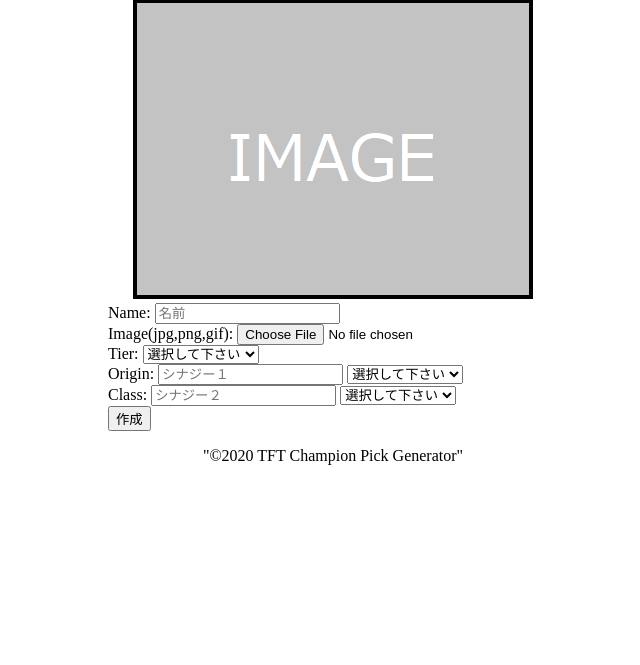
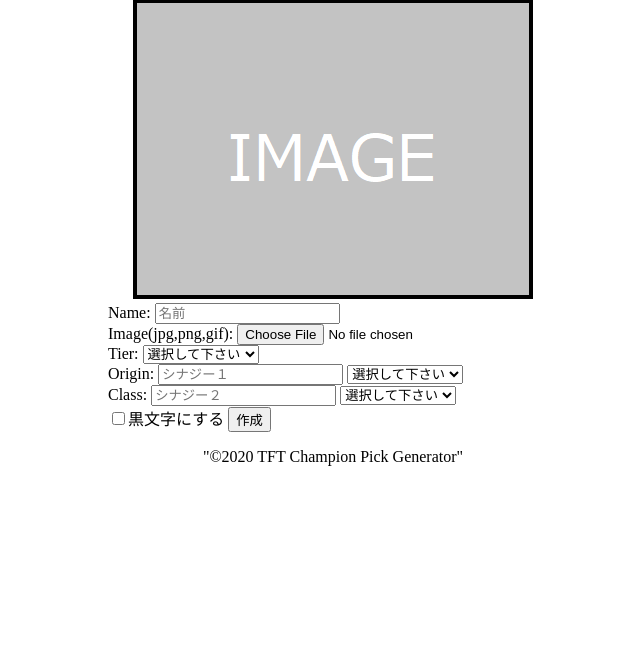
Before and after one commit to ararabo/tftchampionpickgenerator, a Flask app: page / in a window 1280 px wide. Shown: the part 115-780 px from the top of the page, without its empty margins (307-947 px from the left). Run offline with Flask 2, Linux system fonts and the light colour scheme.

Commit message:
black string added

```diff
--- a/application.py
+++ b/application.py
@@ -16,7 +16,8 @@ ATTRIBUTE_IMAGES_DIR='./static/attribute_images'
 SPLASH_IMAGES_DIR='./static/splash_images'
 UPLOAD_IMAGES_DIR='./static/upload_images'
 # フォント設置
-FONT_PATH ='./static/font/YuGothM.TTC'
+FONT_M_PATH ='./static/font/YuGothM.TTC'
+FONT_B_PATH ='./static/font/YuGothB.TTC'
 # ---------------------------------------------------------------------
 # 画像のオーバーレイ
 # ---------------------------------------------------------------------
@@ -39,13 +40,11 @@ def overlayimage(src, overlay, location):
     # OpenCV形式に変換
     return result_image_array
 
-def imagemaker(name,tier,time_s,attribute1,attribute2,attribute1_icon,attribute2_icon,upfile):
+def imagemaker(name,tier,time_s,attribute1,attribute2,attribute1_icon,attribute2_icon,upfile,string_color):
     tier_name='tier'+str(tier)+'_frame.png'
     upfile.save(UPLOAD_IMAGES_DIR + '/' + 'upload.jpg')
     img_tgt=np.array(Image.open(UPLOAD_IMAGES_DIR+'/'+'upload.jpg').convert('RGB').resize((400,225),Image.BILINEAR))
     img_frame = np.array(Image.open(FRAME_IMAGES_DIR+'/'+tier_name))
-
-    # img_tgt=cv2.resize(img_tgt,(400,225))
     x_offset=0
     y_offset=0
     new_img=np.zeros((img_frame.shape[0], img_frame.shape[1], 3), np.uint8)
@@ -59,33 +58,34 @@ def imagemaker(name,tier,time_s,attribute1,attribute2,attribute1_icon,attribute2
     new_img = overlayimage(new_img, img_attribute1, (15, 180))
 
     img_attribute2 = np.array(Image.open(ATTRIBUTE_IMAGES_DIR+'/'+attribute2_icon+'.png').resize((37,37),Image.BILINEAR))
-    # img_attribute1=cv2.imread(ATTRIBUTE_IMAGES_DIR+'/'+ATTRIBUTE_IMAGES_NAME1,cv2.IMREAD_UNCHANGED)
-    # img_attribute1=np.resize(img_attribute1,(int(img_attribute1.shape[0]/2.5),int(img_attribute1.shape[1]/2.5)))
     new_img = overlayimage(new_img, img_attribute2, (15, 140))
 
     img_pil = Image.fromarray(new_img)
     draw = ImageDraw.Draw(img_pil) # drawインスタンスを生成
     message =name
     # 表示する色
-    b,g,r,a = 255,255,255,0 #B(青)・G(緑)・R(赤)・A(透明度)
-    font = ImageFont.truetype(FONT_PATH, 24)
+    if(string_color==None):
+        b,g,r,a = 255,255,255,0 #B(青)・G(緑)・R(赤)・A(透明度)：黒
+    else:
+        b,g,r,a = 0,0,0,0 #B(青)・G(緑)・R(赤)・A(透明度)：白
     position =  (15, 245)# テキスト表示位置
-    draw.text(position, message, font = font , fill = (b, g, r, a) ) # drawにテキストを記載 fill:色 BGRA
+    font_name = ImageFont.truetype(FONT_M_PATH, 16)
+    draw.text(position, message, font = font_name , fill = (255,255,255,0) ) # drawにテキストを記載 fill:色 BGRA
 
-    font_attribute1 = ImageFont.truetype(FONT_PATH, 16)
+    font_attribute1 = ImageFont.truetype(FONT_M_PATH, 16)
     position_attribute1=(55, 150)
     message_attribute1=attribute1
     draw.text(position_attribute1, message_attribute1, font = font_attribute1 , fill = (b, g, r, a) ) # drawにテキストを記載 fill:色 BGRA
 
-    font_attribute2 = ImageFont.truetype(FONT_PATH, 16)
+    font_attribute2 = ImageFont.truetype(FONT_M_PATH, 16)
     position_attribute2=(55, 190)
     message_attribute2=attribute2
     draw.text(position_attribute2, message_attribute2, font = font_attribute2 , fill = (b, g, r, a) ) # drawにテキストを記載 fill:色 BGRA
 
-    font_tier = ImageFont.truetype(FONT_PATH, 24)
+    font_tier = ImageFont.truetype(FONT_M_PATH, 24)
     position_tier=(360, 250)
     message_tier=tier
-    draw.text(position_tier, message_tier, font = font_tier , fill = (b, g, r, a) ) # drawにテキストを記載 fill:色 BGRA
+    draw.text(position_tier, message_tier, font = font_tier , fill = (255,255,255,0) ) # drawにテキストを記載 fill:色 BGRA
     img_pil=img_pil.convert('RGB')
     img_pil.save(IMAGES_DIR+'/'+'output.jpg', quality=95)
 
@@ -117,12 +117,13 @@ def post():
     attribute2=request.form.get('attribute2')
     attribute1_icon=request.form.get('attribute1_sel')
     attribute2_icon=request.form.get('attribute2_sel')
+    string_color=request.form.get('string_color')
     # select_image=request.form.get('select_image')
 
     time_s = datetime.now().strftime('%Y%m%d%H%M%S')
     upfile = request.files.get('upfile', None)
     try:
-        imagemaker(name,tier,time_s,attribute1,attribute2,attribute1_icon,attribute2_icon,upfile)
+        imagemaker(name,tier,time_s,attribute1,attribute2,attribute1_icon,attribute2_icon,upfile,string_color)
         return render_template('index.html', \
             title = 'TFT Champion Pick Generator', \
             message='Generated!',\
--- a/templates/index.html
+++ b/templates/index.html
@@ -121,6 +121,7 @@
 				</select>
 			</div>
 			<div>
+				<label></label><input type="checkbox" name="string_color" value="1">黒文字にする</label>
 				<input type="submit" value="作成">
 			</div>
 		</form>
```
Also changed, not shown: 1 other file.
